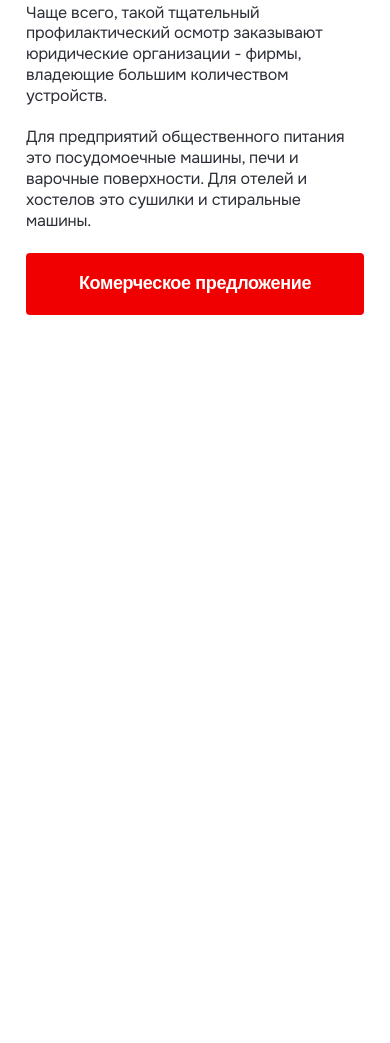
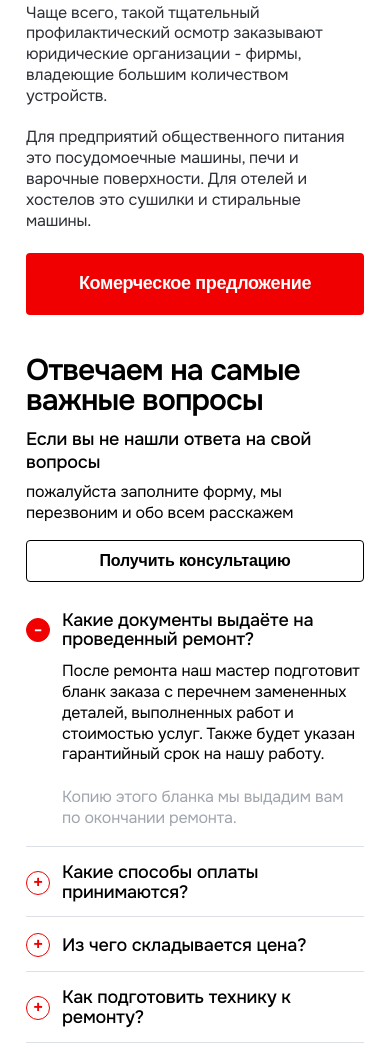
Before and after one commit to Dzhuleikhan/bosch, a website built with Vite: page index.html in a window 390 px wide. Shown: the part 9222-10265 px from the top of the page. Before the commit the page ends 9537 px from the top, so only its background shows below. Built offline with nearby package versions, Linux system fonts and the light colour scheme; some packages are replaced by stand-ins of ours.

Commit message:
Faq section done

```diff
--- a/index.html
+++ b/index.html
@@ -3092,6 +3092,97 @@
             </div>
           </div>
         </section>
+        <section id="faq" class="faq">
+          <div class="container faq__container">
+            <div class="faq__inner">
+              <div class="faq__info">
+                <h2>
+                  Отвечаем <br />
+                  на самые <br />
+                  важные вопросы
+                </h2>
+                <p class="faq__subtitle">
+                  Если вы не нашли ответа на свой вопросы
+                </p>
+                <p class="faq__text">
+                  пожалуйста заполните форму, мы перезвоним <br />
+                  и обо всем расскажем
+                </p>
+                <button class="faq__btn">Получить консультацию</button>
+              </div>
+              <div class="faq__acc acc">
+                <div class="acc__item active">
+                  <div class="acc__question">
+                    <div class="acc__question-icon"></div>
+                    <h3>Какие документы выдаёте на проведенный ремонт?</h3>
+                  </div>
+                  <div class="acc__answer">
+                    <p>
+                      После ремонта наш мастер подготовит бланк заказа с
+                      перечнем замененных деталей, выполненных работ и
+                      стоимостью услуг. Также будет указан гарантийный срок на
+                      нашу работу.
+                    </p>
+                    <span>
+                      Копию этого бланка мы выдадим вам по окончании ремонта.
+                    </span>
+                  </div>
+                </div>
+                <div class="acc__item">
+                  <div class="acc__question">
+                    <div class="acc__question-icon"></div>
+                    <h3>Какие способы оплаты принимаются?</h3>
+                  </div>
+                  <div class="acc__answer">
+                    <p>
+                      После ремонта наш мастер подготовит бланк заказа с
+                      перечнем замененных деталей, выполненных работ и
+                      стоимостью услуг. Также будет указан гарантийный срок на
+                      нашу работу.
+                    </p>
+                    <span>
+                      Копию этого бланка мы выдадим вам по окончании ремонта.
+                    </span>
+                  </div>
+                </div>
+                <div class="acc__item">
+                  <div class="acc__question">
+                    <div class="acc__question-icon"></div>
+                    <h3>Из чего складывается цена?</h3>
+                  </div>
+                  <div class="acc__answer">
+                    <p>
+                      После ремонта наш мастер подготовит бланк заказа с
+                      перечнем замененных деталей, выполненных работ и
+                      стоимостью услуг. Также будет указан гарантийный срок на
+                      нашу работу.
+                    </p>
+                    <span>
+                      Копию этого бланка мы выдадим вам по окончании ремонта.
+                    </span>
+                  </div>
+                </div>
+                <div class="acc__item">
+                  <div class="acc__question">
+                    <div class="acc__question-icon"></div>
+                    <h3>Как подготовить технику к ремонту?</h3>
+                  </div>
+                  <div class="acc__answer">
+                    <p>
+                      После ремонта наш мастер подготовит бланк заказа с
+                      перечнем замененных деталей, выполненных работ и
+                      стоимостью услуг. Также будет указан гарантийный срок на
+                      нашу работу.
+                    </p>
+                    <span>
+                      Копию этого бланка мы выдадим вам по окончании ремонта.
+                    </span>
+                  </div>
+                </div>
+              </div>
+            </div>
+          </div>
+        </section>
       </main>
       <footer id="footer"></footer>
     </div>
--- a/main.js
+++ b/main.js
@@ -6,3 +6,4 @@ import "./modules/header";
 import "./modules/burger";
 import "./modules/desktopMenu";
 import "./modules/price";
+import "./modules/faq";
--- /dev/null
+++ b/modules/faq.js
@@ -0,0 +1,7 @@
+const accItems = document.querySelectorAll(".acc__item");
+
+accItems.forEach((acc) => {
+  acc.addEventListener("click", () => {
+    acc.classList.toggle("active");
+  });
+});
--- a/style.scss
+++ b/style.scss
@@ -18,3 +18,4 @@
 @import './styles/components/review';
 @import './styles/components/inform';
 @import './styles/components/prevention';
+@import './styles/components/faq';
--- /dev/null
+++ b/styles/components/faq.scss
@@ -0,0 +1,299 @@
+.faq {
+    padding-top: 93px;
+
+    &__container {
+        max-width: 1448px;
+    }
+
+    &__inner {
+        display: flex;
+        gap: 106px;
+    }
+
+    &__info {
+        width: 100%;
+        max-width: 498px;
+
+        h2 {
+            font-size: 55px;
+            font-style: normal;
+            font-weight: 600;
+            line-height: 110%;
+            letter-spacing: -1.65px;
+            color: var(--primary-color);
+        }
+    }
+
+    &__subtitle {
+        font-size: 24px;
+        font-style: normal;
+        font-weight: 500;
+        line-height: 130%;
+        letter-spacing: -0.24px;
+        color: var(--primary-color);
+        margin-top: 36px;
+    }
+
+    &__text {
+        font-size: 18px;
+        font-style: normal;
+        font-weight: 400;
+        line-height: 130%;
+        letter-spacing: -0.18px;
+        color: var(--primary-color);
+        margin-top: 30px;
+    }
+
+    &__btn {
+        font-size: 16px;
+        font-style: normal;
+        font-weight: 600;
+        line-height: 120%;
+        letter-spacing: -0.16px;
+        color: var(--primary-color);
+        padding: 10px 13px;
+        background-color: var(--secondary-color);
+        border: 1px solid var(--primary-color);
+        border-radius: 4px;
+        margin-top: 28px;
+        cursor: pointer;
+        transition: all 0.2s;
+
+        &:hover {
+            background-color: var(--accent-color);
+            border-color: var(--accent-color);
+            color: var(--secondary-color);
+        }
+    }
+}
+
+.acc {
+    display: flex;
+    flex-direction: column;
+    gap: 11px;
+
+    &__question-icon {
+        width: 33px;
+        height: 33px;
+        border-radius: 50%;
+        border: 1px solid var(--accent-color);
+        position: relative;
+        flex-shrink: 0;
+
+        &::before {
+            content: "+";
+            font-size: 20px;
+            font-style: normal;
+            font-weight: 500;
+            line-height: 120%;
+            letter-spacing: -0.2px;
+            color: var(--accent-color);
+            position: absolute;
+            left: 50%;
+            top: 50%;
+            transform: translate(-50%, -50%);
+        }
+
+
+    }
+
+    &__item {
+        padding-bottom: 24px;
+        border-bottom: 1px solid var(--secondary2);
+        cursor: pointer;
+
+
+        &.active {
+            padding-bottom: 30px;
+
+            .acc__question-icon {
+                background-color: var(--accent-color);
+
+                &::before {
+                    content: "-";
+                    color: var(--secondary-color);
+                }
+            }
+
+            .acc__answer {
+                padding-top: 21px;
+                max-height: 100%;
+                overflow: visible;
+                animation: fade 0.5s ease-in-out;
+            }
+        }
+    }
+
+    &__question {
+        display: flex;
+        align-items: center;
+        gap: 22px;
+
+        h3 {
+            max-width: 520px;
+            font-size: 24px;
+            font-style: normal;
+            font-weight: 500;
+            line-height: 110%;
+            letter-spacing: -0.24px;
+            color: var(--primary-color);
+        }
+    }
+
+    &__answer {
+        padding-left: 55px;
+        max-height: 0;
+        overflow: hidden;
+
+        p {
+            font-size: 17px;
+            font-style: normal;
+            font-weight: 400;
+            line-height: 130%;
+            letter-spacing: -0.17px;
+            color: var(--primary-color);
+        }
+
+        span {
+            font-size: 17px;
+            font-style: normal;
+            font-weight: 400;
+            line-height: 130%;
+            letter-spacing: -0.17px;
+            color: var(--secondary1);
+            margin-top: 22px;
+            display: block;
+        }
+    }
+}
+
+@keyframes fade {
+    0% {
+        transform: translateY(10px);
+        opacity: 0;
+    }
+
+    100% {
+        transform: translateY(0px);
+        opacity: 1;
+    }
+}
+
+@media (max-width: 1200px) {
+
+    .faq__inner {
+        gap: 50px;
+    }
+
+    .faq__info h2 {
+        font-size: 42px;
+    }
+}
+
+@media (max-width: 992px) {
+
+    .faq__inner {
+        flex-direction: column;
+    }
+
+    .faq__info {
+        max-width: 100%;
+    }
+}
+
+@media (max-width: 500px) {
+
+    .faq {
+        padding-top: 40px;
+    }
+
+    .faq__info {
+
+        h2 {
+            font-size: 30px;
+            line-height: 100%;
+            letter-spacing: -0.9px;
+
+            br {
+                display: none;
+            }
+        }
+    }
+
+    .faq__subtitle {
+        font-size: 18px;
+        line-height: 130%;
+        letter-spacing: -0.18px;
+        margin-top: 13px;
+    }
+
+    .faq__text {
+        font-size: 16px;
+        font-weight: 400;
+        letter-spacing: -0.16px;
+        margin-top: 7px;
+
+        br {
+            display: none;
+        }
+    }
+
+    .faq__btn {
+        width: 100%;
+        margin-top: 17px;
+    }
+
+    .acc__question-icon {
+        width: 24px;
+        height: 24px;
+        font-size: 20px;
+        line-height: 120%;
+        letter-spacing: -0.2px;
+    }
+
+    .acc__question {
+        gap: 12px;
+
+        h3 {
+            font-size: 18px;
+            line-height: 110%;
+            letter-spacing: -0.18px;
+        }
+    }
+
+    .acc__answer {
+        padding-left: 36px;
+
+        p {
+            font-size: 16px;
+            line-height: 130%;
+            letter-spacing: -0.16px;
+        }
+
+        span {
+            font-size: 16px;
+            line-height: 130%;
+            letter-spacing: -0.16px;
+        }
+    }
+
+    .faq__inner {
+        gap: 29px;
+    }
+
+    .acc__item.active .acc__answer {
+        padding-top: 11px;
+    }
+
+    .acc {
+        gap: 16px;
+    }
+
+    .acc__item {
+        padding-bottom: 14px;
+    }
+
+    .acc__item.active {
+        padding-bottom: 17px;
+    }
+}
```
